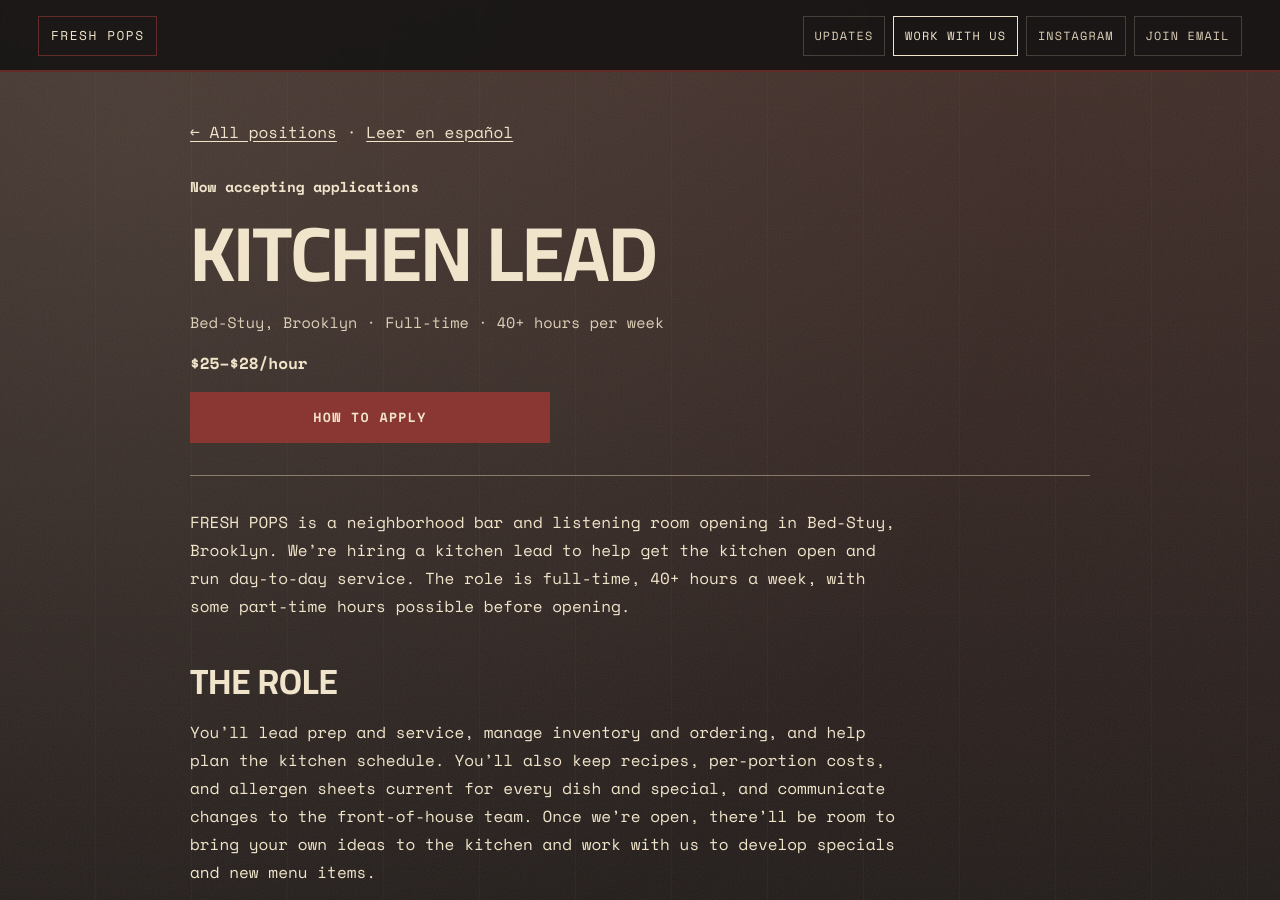
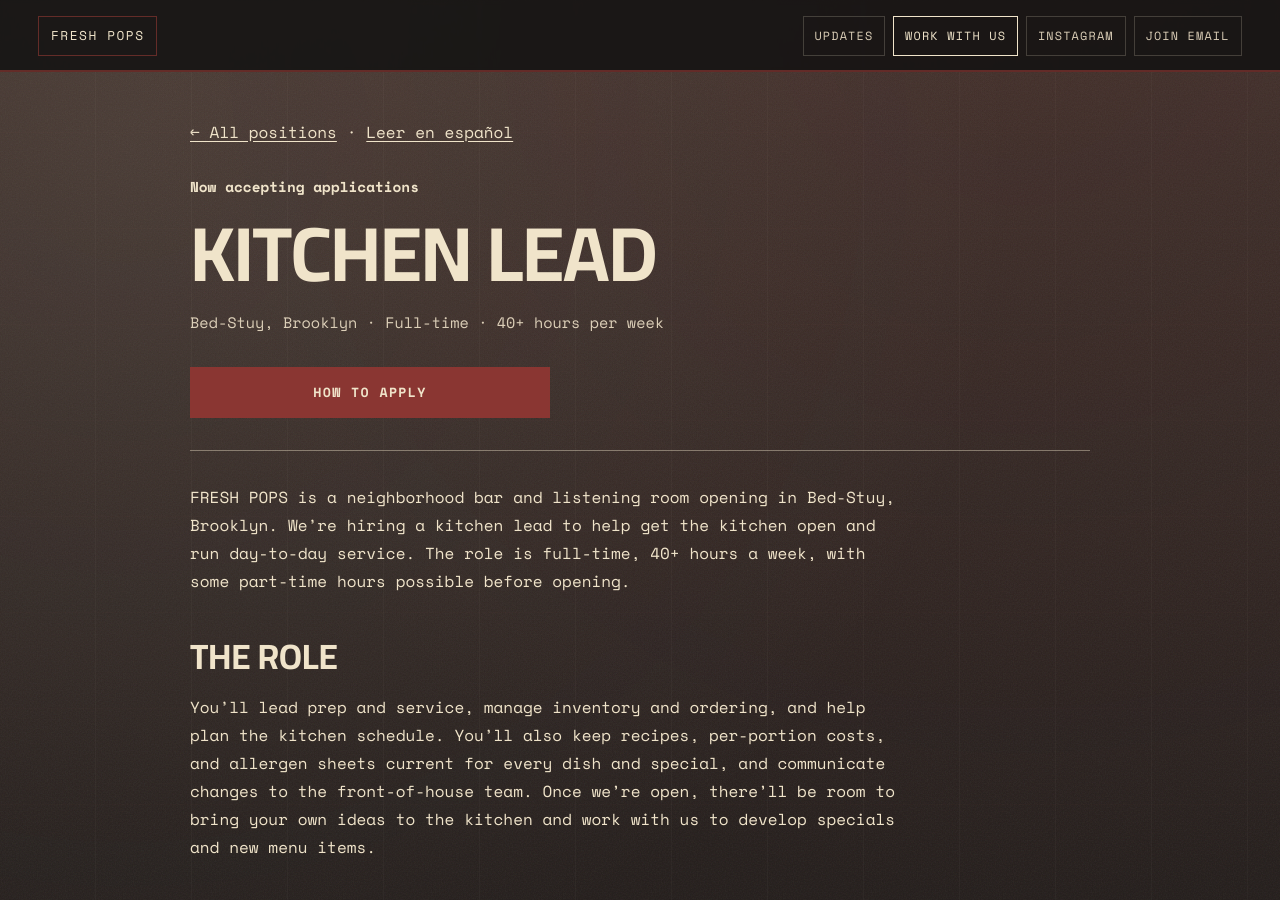
Before and after one commit to kellsnollenberger/freshpops, a Jekyll site: the page built from careers/kitchen-lead/index.md, in a window 1280 px wide and 900 px high. Built offline with Jekyll 4.4.1, drawn with Linux system fonts in a browser that asks for light colours.

Commit message:
Remove hourly rate from Kitchen Lead listing
Removed pay range from job description for Kitchen Lead position.

```diff
--- a/careers/kitchen-lead/index.md
+++ b/careers/kitchen-lead/index.md
@@ -1,9 +1,8 @@
 ---
 layout: job
 title: Kitchen Lead
-description: "Join the Fresh Pops opening team as a full-time kitchen lead in Bed-Stuy, Brooklyn. $25–$28/hour."
+description: "Join the Fresh Pops opening team as a full-time kitchen lead in Bed-Stuy, Brooklyn."
 job_meta: "Bed-Stuy, Brooklyn · Full-time · 40+ hours per week"
-job_pay: "$25–$28/hour"
 translation_url: /careers/kitchen-lead/es/
 translation_lang: es
 translation_label: Leer en español
```
